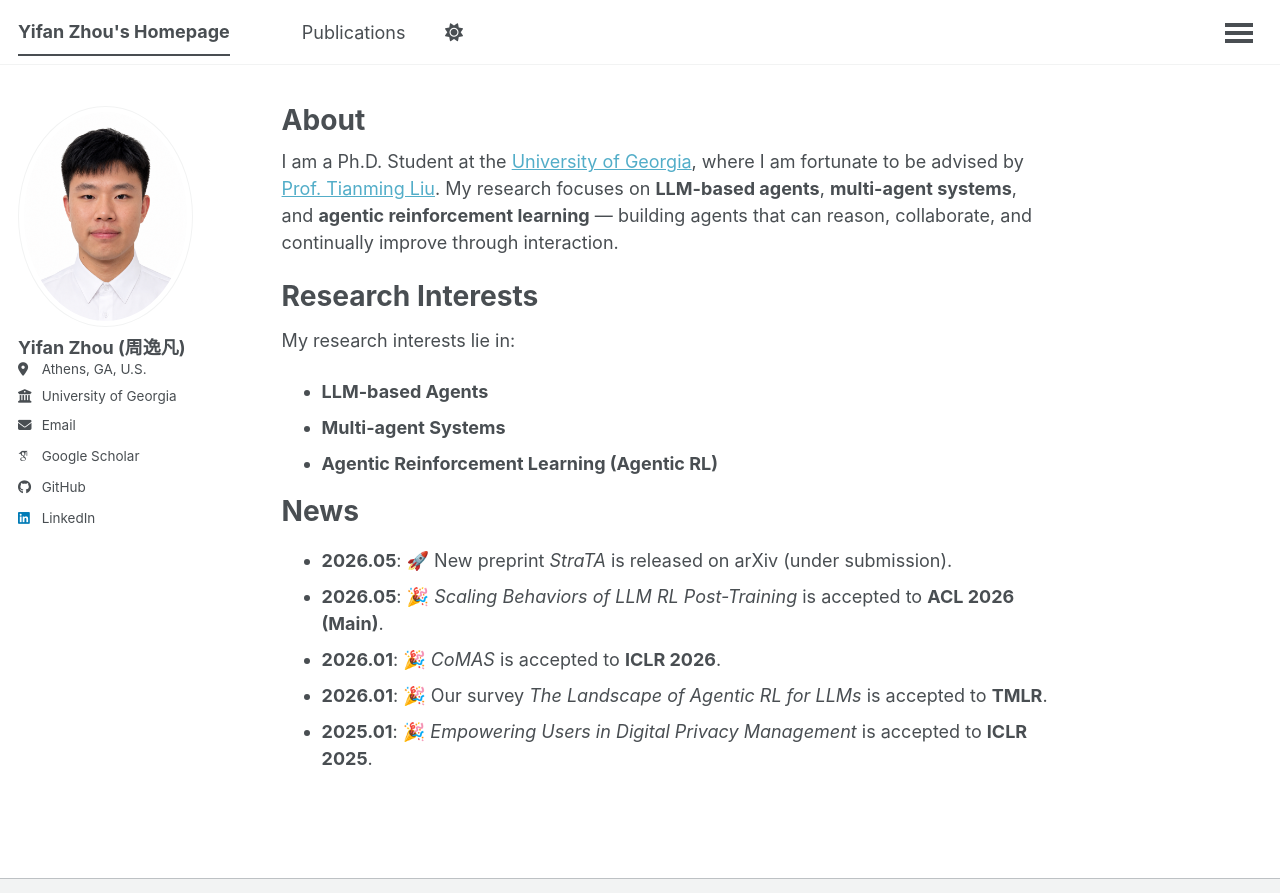
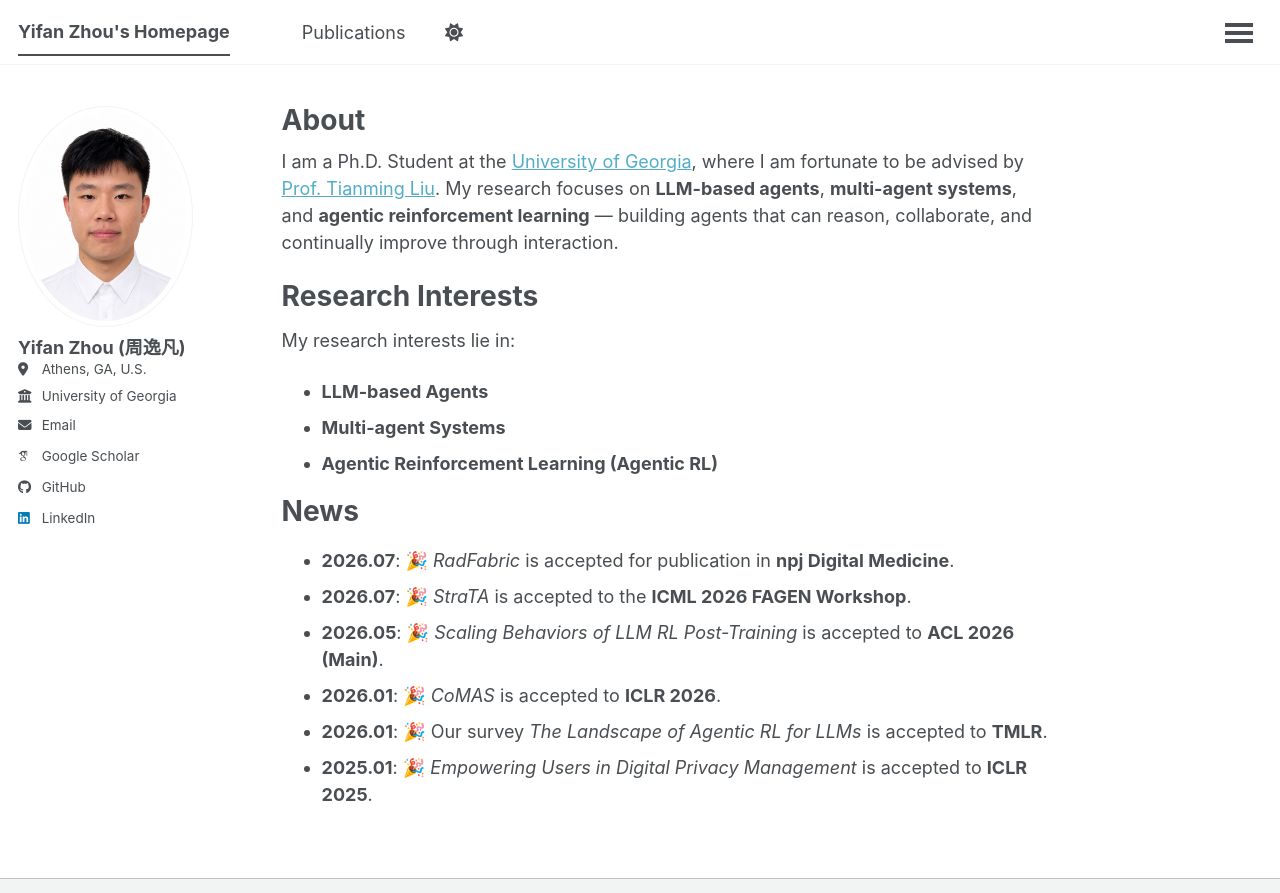
Before and after one commit to yyifan-Onyen/personal_website, a Jekyll site: the page built from _pages/about.md, in a window 1280 px wide and 1015 px high, cut to the strip 0-893 px from the top of the window. Built offline with Jekyll 4.4.1, drawn with Linux system fonts in a browser that asks for light colours; some web fonts are replaced; a script that is not in the unit is left out.

Commit message:
Update publication news

```diff
--- a/_pages/about.md
+++ b/_pages/about.md
@@ -19,7 +19,8 @@ My research interests lie in:
 
 News
 ======
-- **2026.05**: 🚀 New preprint *StraTA* is released on arXiv (under submission).
+- **2026.07**: 🎉 *RadFabric* is accepted for publication in **npj Digital Medicine**.
+- **2026.07**: 🎉 *StraTA* is accepted to the **ICML 2026 FAGEN Workshop**.
 - **2026.05**: 🎉 *Scaling Behaviors of LLM RL Post-Training* is accepted to **ACL 2026 (Main)**.
 - **2026.01**: 🎉 *CoMAS* is accepted to **ICLR 2026**.
 - **2026.01**: 🎉 Our survey *The Landscape of Agentic RL for LLMs* is accepted to **TMLR**.
```
Also changed, not shown: _publications/2026-05-08-strata.md (+3 -3 lines), _publications/2026-07-03-radfabric.md (added, +12 -0 lines).
